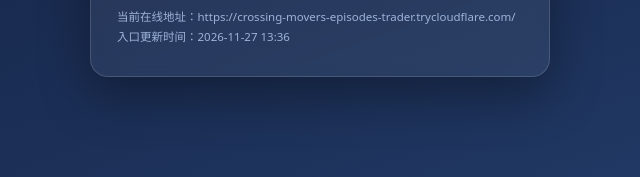
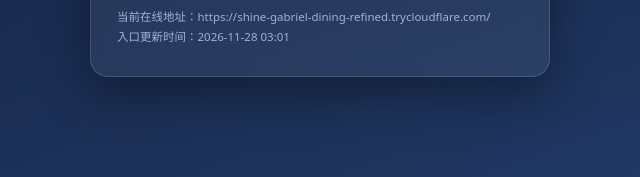
Before and after one commit to WYT2937062773/price-monitor, a plain HTML site: page go.html in a window 1280 px wide. Shown: the part 520-697 px from the top of the page, 320-960 px from the left. Drawn offline with Linux system fonts and the light colour scheme.

Commit message:
update go.html

```diff
--- a/go.html
+++ b/go.html
@@ -27,7 +27,7 @@
   <h1>价格监控系统</h1>
   <div class="sub">入库复检 · 价格比对 · 一对一考评 · 单价核对</div>
 
-  <a class="btn online" href="https://crossing-movers-episodes-trader.trycloudflare.com/" id="btnOnline">进入在线系统 →</a>
+  <a class="btn online" href="https://shine-gabriel-dining-refined.trycloudflare.com/" id="btnOnline">进入在线系统 →</a>
   <a class="btn lan" href="http://192.168.10.27:8765/go" id="btnLan">店内极速入口（内网）</a>
   <a class="btn offline" href="https://wyt2937062773.github.io/price-monitor/">查看离线快照</a>
 
@@ -36,7 +36,7 @@
     <div>离线快照：每天 17:00 更新，电脑关机也能看</div>
     <div>门店账号请联系管理员分配（账号＝门店名）</div>
   </div>
-  <div class="addr">当前在线地址：https://crossing-movers-episodes-trader.trycloudflare.com/<br>入口更新时间：2026-11-27 13:36</div>
+  <div class="addr">当前在线地址：https://shine-gabriel-dining-refined.trycloudflare.com/<br>入口更新时间：2026-11-28 03:01</div>
   <script>
   // 能连上内网就显示「店内极速入口」
   (function(){
```
